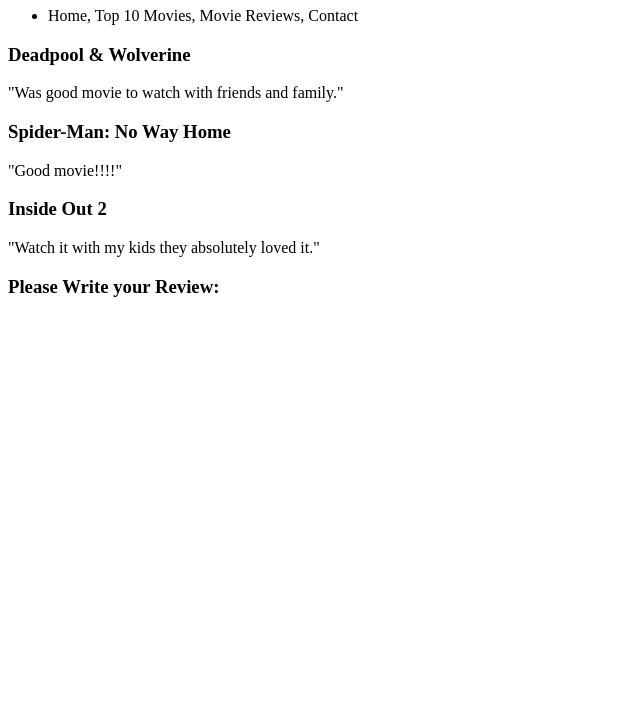
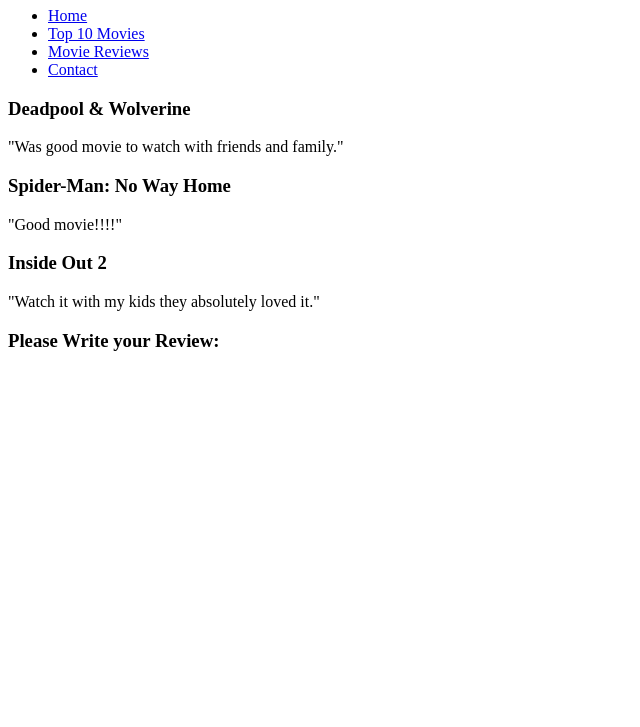
Before and after one commit to miles8945/Book_The_View, a plain HTML site: page MovieReviews.html in a window 1280 px wide. Shown: the part 73-800 px from the top of the page, without its empty margins (0-640 px from the left). Drawn offline with Linux system fonts and the light colour scheme.

Commit message:
Update MovieReviews.html

```diff
--- a/MovieReviews.html
+++ b/MovieReviews.html
@@ -11,7 +11,10 @@
         <h1> Movie Reviews</h1>
         <nav>
             <ul>
-                <li>Home, Top 10 Movies, Movie Reviews, Contact</li>
+                <li><a href="index.html">Home</a></li>
+                <li><a href="Top10Movies.html">Top 10 Movies</a></li>
+                <li><a href="MovieReviews.html">Movie Reviews</a></li>
+                <li><a href="Contact.html">Contact</a></li>
             </ul>
         </nav>
     </header>
```
